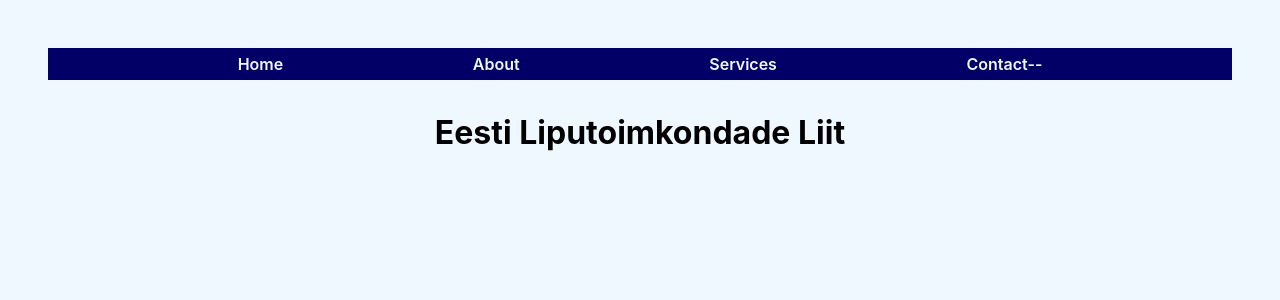
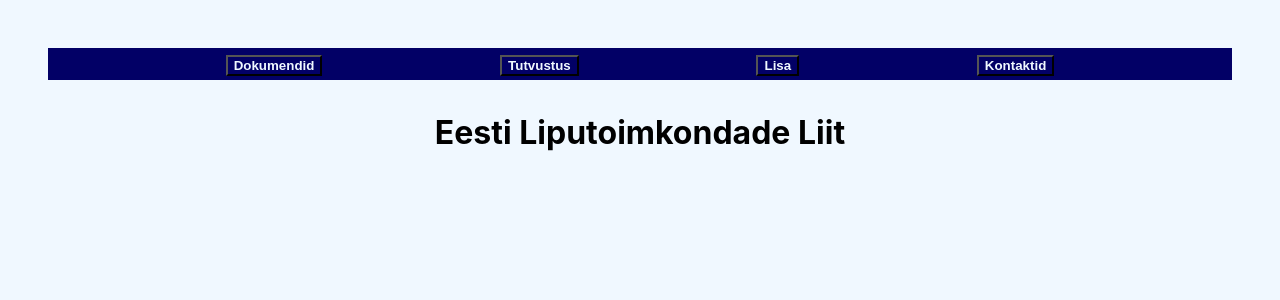
Before and after one commit to originaldreamer/ell.ee, a React (Vite) app: page / in a window 1280 px wide. Shown: the top 300 px of the page. Built offline with nearby package versions, Linux system fonts and the light colour scheme.

Commit message:
test commit

```diff
--- a/src/App.jsx
+++ b/src/App.jsx
@@ -21,10 +21,10 @@
 
       <nav>
         <ul class = "your-class">
-            <li><a href="#">Home</a></li>
-            <li><a href="#">About</a></li>
-            <li><a href="#">Services</a></li>
-            <li><a href="#">Contact--</a></li>
+            <li><button className = "about_me">Dokumendid</button></li>
+            <li><button className = "about_me">Tutvustus</button></li>
+            <li><button className = "about_me">Lisa</button></li>
+            <li><button className = "about_me">Kontaktid</button></li>
         </ul>
       </nav>
       <main>
--- a/src/index.css
+++ b/src/index.css
@@ -27,11 +27,12 @@
   background-color: #020066;
 }
 
-a {
+.about_me {
   text-align: center;
   font-weight: 600;
   color: aliceblue;
   text-decoration: inherit;
+  background-color: #020066;
 }
 
 .text {
```
